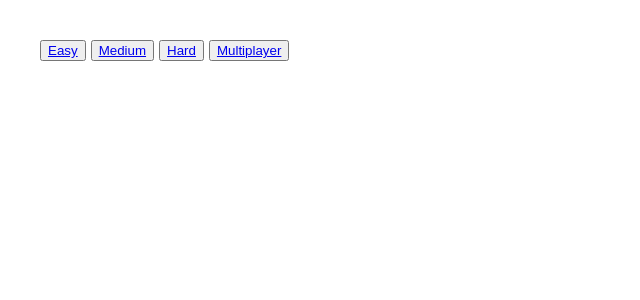
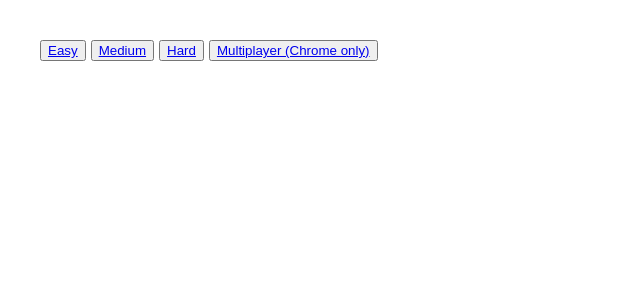
Before and after one commit to Konseyy/minesweeper-analytics, a React (Vite) app: page / in a window 1280 px wide. Shown: the top 300 px of the page, without its empty margins (0-640 px from the left). Built offline with nearby package versions, Linux system fonts and the light colour scheme.

Commit message:
multiplayer only on chrome

```diff
--- a/src/App.tsx
+++ b/src/App.tsx
@@ -1,5 +1,5 @@
 import './App.css';
-import DifficultyPicker from './components/DifficultyPicker';
+import Menu from './components/Menu';
 import { createHashRouter, createRoutesFromElements, Route, RouterProvider, Navigate } from 'react-router-dom';
 import GameBoard from './components/GameBoard';
 import MultiplayerContainer from './components/MultiplayerContainer';
@@ -8,7 +8,7 @@ function App() {
   const router = createHashRouter(
     createRoutesFromElements(
       <>
-        <Route path="/" element={<DifficultyPicker />} />
+        <Route path="/" element={<Menu />} />
         <Route path="game/:difficulty" element={<GameBoard />} />
         <Route path="multiplayer" element={<MultiplayerContainer />} />
       </>
--- a/src/components/GameBoard.tsx
+++ b/src/components/GameBoard.tsx
@@ -1,7 +1,7 @@
 import React, { FC, useEffect, useState } from 'react';
 import { calculateProbabilities } from '../utils/probabilities';
 import { coordsToIndex, getSurroundingCoords, indexToCoords } from '../utils/coordinates';
-import { Difficulty } from './DifficultyPicker';
+import { Difficulty } from './Menu';
 import Tile from './Tile';
 import { useParams, Link, useSearchParams, useNavigate } from 'react-router-dom';
 import { decodeGrid, encodeGrid } from '../utils/shareGame';
--- a/src/components/DifficultyPicker.tsx
+++ b/src/components/Menu.tsx
@@ -3,7 +3,7 @@ import { Link } from 'react-router-dom';
 
 export type Difficulty = 'easy' | 'medium' | 'hard';
 
-const DifficultyPicker = () => {
+const Menu = () => {
   return (
     <div style={{ display: 'flex', gap: '5px' }}>
       <button>
@@ -16,10 +16,10 @@ const DifficultyPicker = () => {
         <Link to="/game/hard">Hard</Link>
       </button>
       <button>
-        <Link to={`/multiplayer/`}>Multiplayer</Link>
+        <Link to={`/multiplayer/`}>Multiplayer (Chrome only)</Link>
       </button>
     </div>
   );
 };
 
-export default DifficultyPicker;
+export default Menu;
--- a/src/components/MultiplayerContainer.tsx
+++ b/src/components/MultiplayerContainer.tsx
@@ -6,8 +6,11 @@ import Sender from './Sender';
 const MultiplayerContainer = () => {
   const [queryParams] = useSearchParams();
   const otherId = queryParams.get('id');
+  const isChrome = /Chrome/.test(navigator.userAgent) && /Google Inc/.test(navigator.vendor);
 
-  return <div>{otherId ? <Sender otherId={otherId} /> : <Receiver />}</div>;
+  return (
+    <div>{isChrome ? <div>{otherId ? <Sender otherId={otherId} /> : <Receiver />}</div> : <div>Multiplayer only works on Chrome</div>}</div>
+  );
 };
 
 export default MultiplayerContainer;
```
